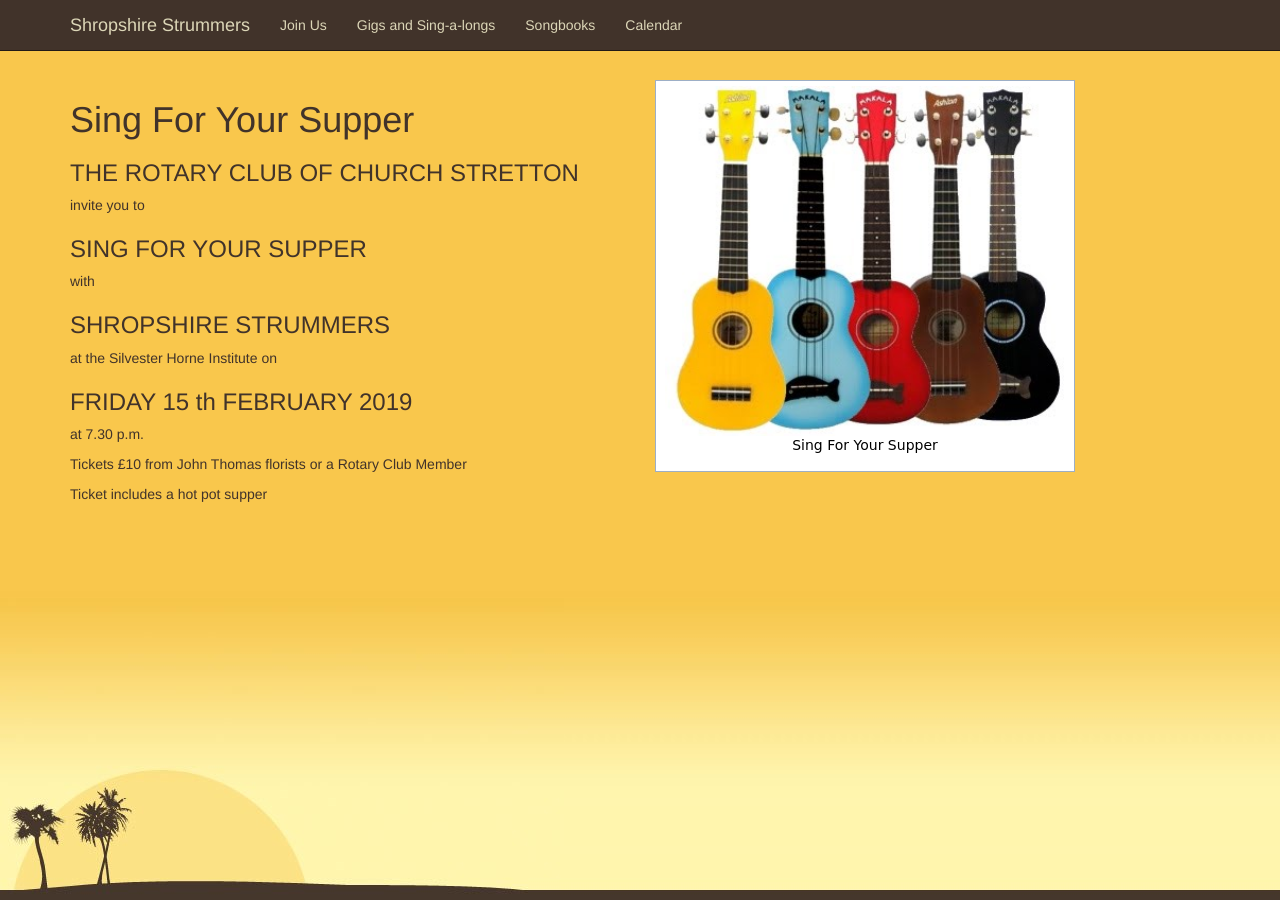
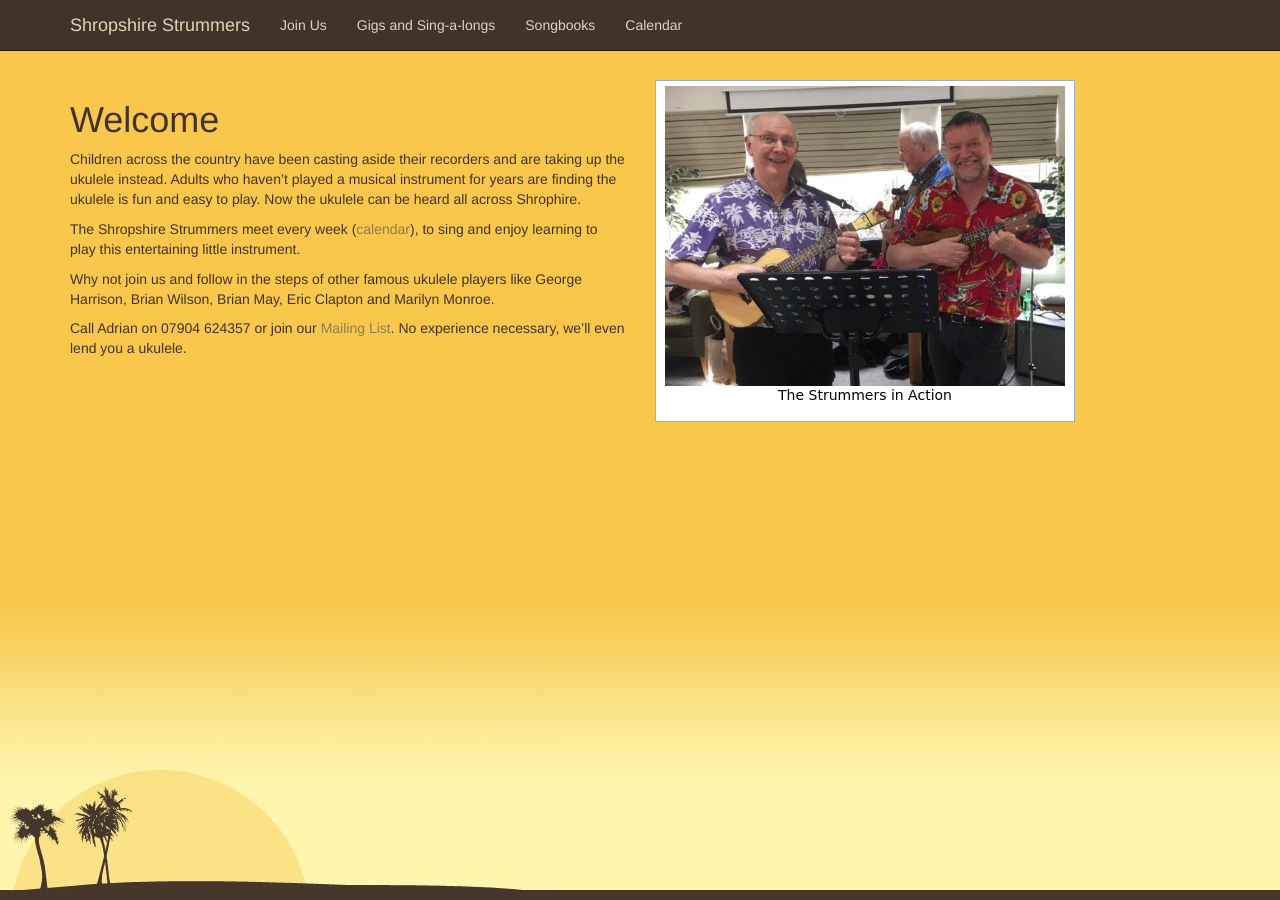
Before and after one commit to joejcollins/ShropshireStrummers, a Jekyll site: the page built from index.md, in a window 1280 px wide. Built offline with Jekyll 4.4.1, drawn with Linux system fonts in a browser that asks for light colours.

Commit message:
Returned the old home page

```diff
--- a/index.md
+++ b/index.md
@@ -1,26 +1,13 @@
 ---
 layout: default
-title: Sing For Your Supper
-image: five_ukes.jpg
-caption: Sing For Your Supper
+title: Welcome
+image: ade_and_tony.jpg
+caption: The Strummers in Action
 ---
+Children across the country have been casting aside their recorders and are taking up the ukulele instead.  Adults who haven’t played a musical instrument for years are finding the ukulele is fun and easy to play.  Now the ukulele can be heard all across Shrophire.
 
-### THE ROTARY CLUB OF CHURCH STRETTON
+The Shropshire Strummers meet every week ([calendar](/calendar)), to sing and enjoy learning to play this entertaining little instrument.
 
-invite you to
+Why not join us and follow in the steps of other famous ukulele players like George Harrison, Brian Wilson, Brian May, Eric Clapton and Marilyn Monroe.
 
-### SING FOR YOUR SUPPER
-
-with
-
-### SHROPSHIRE STRUMMERS
-
-at the Silvester Horne Institute on
-
-### FRIDAY 15 th FEBRUARY 2019
-
-at 7.30 p.m.
-
-Tickets £10 from John Thomas florists or a Rotary Club Member
-
-Ticket includes a hot pot supper
+Call Adrian on 07904 624357 or join our [Mailing List](https://groups.google.com/forum/#!forum/shropshirestrummers).  No experience necessary, we'll even lend you a ukulele.
```
Also changed, not shown: 1 other file.
